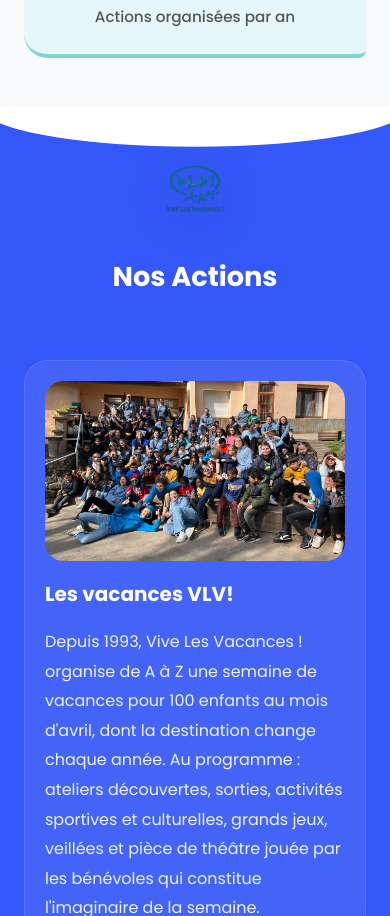
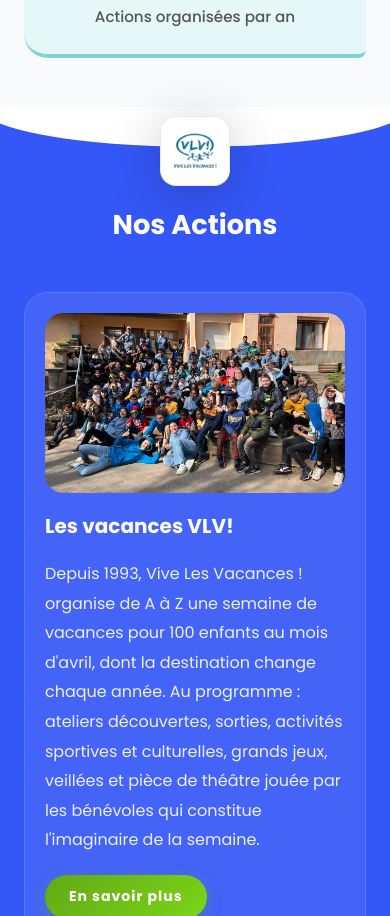
Before and after one commit to rayanouabri/vive-les-vacances, a plain HTML site: page index.html in a window 390 px wide. Shown: the part 3117-4033 px from the top of the page. Drawn offline with Linux system fonts and the light colour scheme.

Commit message:
Fix images/actions, single ! branding, and raise logo in white area

```diff
--- a/style.css
+++ b/style.css
@@ -393,12 +393,18 @@
 
 .actions-header {
     text-align: center;
-    margin-bottom: 60px;
+    margin-bottom: 44px;
     position: relative;
 }
 
 .floating-logo {
-    margin: -14px auto 20px;
+    display: block;
+    margin: -78px auto 10px;
+    position: relative;
+    z-index: 3;
+    background: #fff;
+    padding: 10px;
+    border: 1px solid rgba(0,0,0,0.08);
     border-radius: 16px;
     animation: float 4s ease-in-out infinite;
     filter: drop-shadow(0 8px 25px rgba(0,0,0,0.2));
@@ -1378,7 +1384,12 @@
 
     .section-blue { padding-top: 70px; }
     .section-curve-top { height: 40px; }
-    .floating-logo { width: 70px; height: auto; }
+    .floating-logo {
+        width: 70px;
+        height: auto;
+        margin: -52px auto 6px;
+        padding: 8px;
+    }
     .action-card { grid-template-columns: 1fr; gap: 16px; padding: 20px; }
     .action-reverse { direction: ltr; }
     .action-image img { height: 220px; }
```
